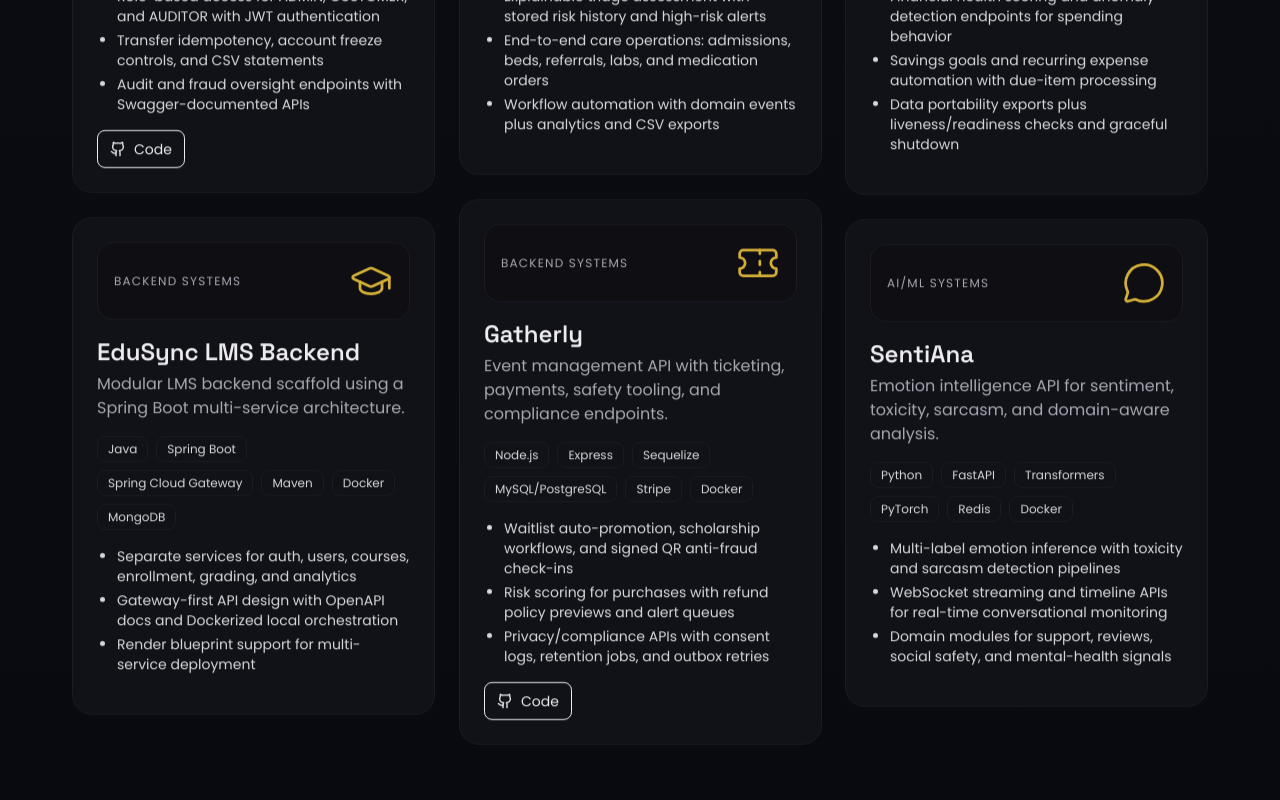
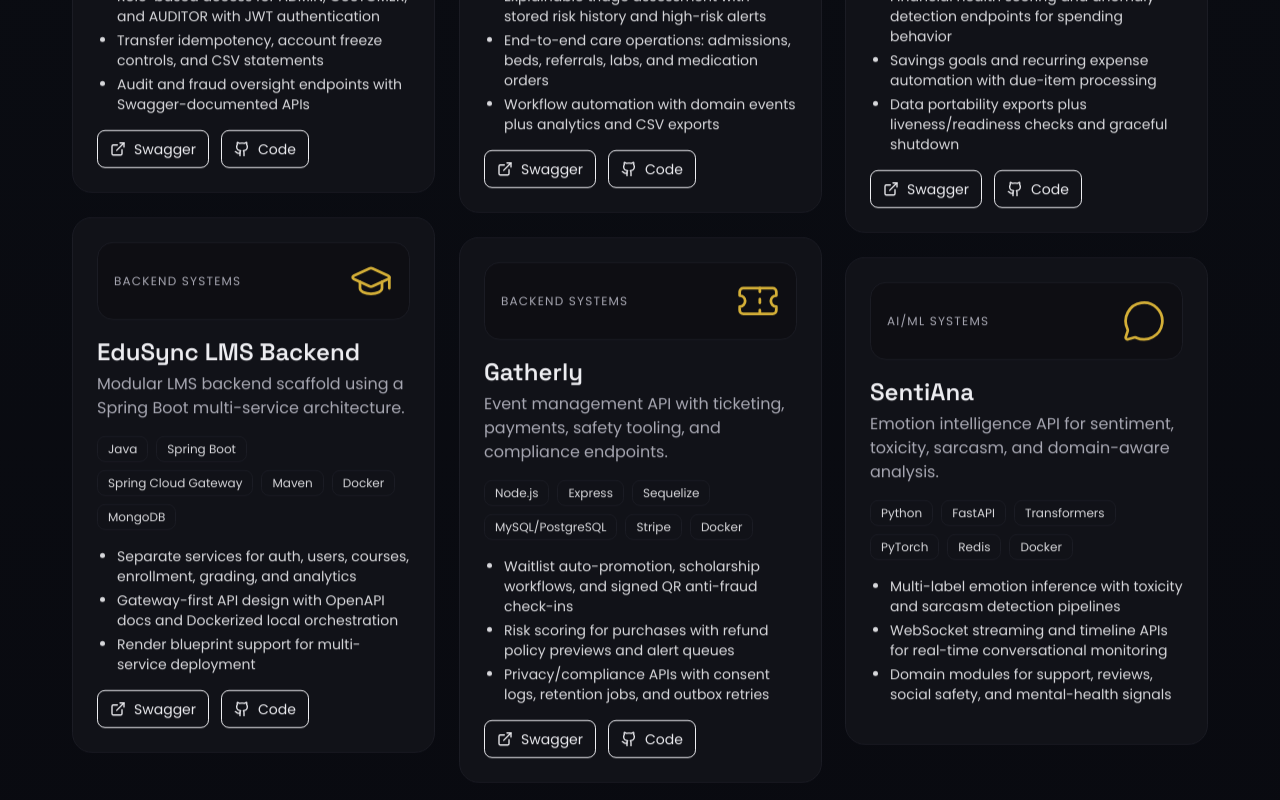
Before and after one commit to OdileDuhirimana/Portfolio, a Next.js app: page / in a window 1280 px wide. Shown: the part 1220-2020 px from the top of the page. Built offline with nearby package versions, Linux system fonts and the light colour scheme; no server answers.

Commit message:
feat(portfolio): add swagger and live demo project links

```diff
--- a/components/CaseStudyLayout.tsx
+++ b/components/CaseStudyLayout.tsx
@@ -10,6 +10,7 @@
     tech: string[];
     metrics?: { label: string; value: string }[];
     liveUrl?: string;
+    swaggerUrl?: string;
     repoUrl?: string;
     role?: string;
     duration?: string;
@@ -30,6 +31,7 @@
         <div className="mt-3 flex flex-wrap gap-2">{project.tech.map(t => <TechBadge key={t} label={t} />)}</div>
         <div className="mt-4 flex gap-3">
           {project.liveUrl ? <a href={project.liveUrl} className="rounded-lg border px-3 py-2">Live Demo</a> : null}
+          {project.swaggerUrl ? <a href={project.swaggerUrl} className="rounded-lg border px-3 py-2">Swagger</a> : null}
           {project.repoUrl ? <a href={project.repoUrl} className="rounded-lg border px-3 py-2">Source Code</a> : null}
         </div>
       </header>
--- a/components/ProjectCard.tsx
+++ b/components/ProjectCard.tsx
@@ -12,13 +12,14 @@
   highlights: string[];
   metrics?: { label: string; value: string }[];
   liveUrl?: string;
+  swaggerUrl?: string;
   repoUrl?: string;
   slug: string;
   category: import("@/data/projects").Category;
 };
 
 export default function ProjectCard(props: Props) {
-  const { title, tagline, tech, highlights, liveUrl, repoUrl, slug, category } = props;
+  const { title, tagline, tech, highlights, liveUrl, swaggerUrl, repoUrl, slug, category } = props;
   const coverMap: Record<Props["category"], { label: string }> = {
     backend: { label: "Backend Systems" },
     frontend: { label: "Frontend Experience" },
@@ -27,7 +28,6 @@
   };
   const cover = coverMap[category];
   const reduce = useReducedMotion();
-  const liveLabel = category === "backend" ? "Swagger" : "Live Demo";
   return (
     <motion.article
       layout
@@ -62,7 +62,13 @@
         {liveUrl && (
           <a className="inline-flex items-center gap-2 rounded-lg border px-3 py-2 text-sm hover:bg-white/5"
              href={liveUrl} target="_blank" rel="noreferrer">
-            <ExternalLink className="w-4 h-4" /> {liveLabel}
+            <ExternalLink className="w-4 h-4" /> Live Demo
+          </a>
+        )}
+        {swaggerUrl && (
+          <a className="inline-flex items-center gap-2 rounded-lg border px-3 py-2 text-sm hover:bg-white/5"
+             href={swaggerUrl} target="_blank" rel="noreferrer">
+            <ExternalLink className="w-4 h-4" /> Swagger
           </a>
         )}
         {repoUrl && (
--- a/components/ProjectGrid.tsx
+++ b/components/ProjectGrid.tsx
@@ -31,6 +31,7 @@
             highlights={p.highlights}
             metrics={p.metrics}
             liveUrl={p.liveUrl}
+            swaggerUrl={p.swaggerUrl}
             repoUrl={p.repoUrl}
           />
         </motion.div>
--- a/data/projects.ts
+++ b/data/projects.ts
@@ -12,6 +12,7 @@
   highlights: Highlight[];
   metrics?: Metric[];
   liveUrl?: string;
+  swaggerUrl?: string;
   repoUrl?: string;
   caseStudy?: string;
   images?: string[];
@@ -35,6 +36,7 @@
       "Transfer idempotency, account freeze controls, and CSV statements",
       "Audit and fraud oversight endpoints with Swagger-documented APIs"
     ],
+    swaggerUrl: "https://github.com/OdileDuhirimana/NovaBank#swagger--api-docs",
     repoUrl: "https://github.com/OdileDuhirimana/NovaBank"
   },
   {
@@ -47,7 +49,9 @@
       "Separate services for auth, users, courses, enrollment, grading, and analytics",
       "Gateway-first API design with OpenAPI docs and Dockerized local orchestration",
       "Render blueprint support for multi-service deployment"
-    ]
+    ],
+    swaggerUrl: "https://github.com/OdileDuhirimana/EduSync#whats-included-now",
+    repoUrl: "https://github.com/OdileDuhirimana/EduSync"
   },
   {
     title: "CareFlow API",
@@ -59,7 +63,9 @@
       "Explainable triage assessment with stored risk history and high-risk alerts",
       "End-to-end care operations: admissions, beds, referrals, labs, and medication orders",
       "Workflow automation with domain events plus analytics and CSV exports"
-    ]
+    ],
+    swaggerUrl: "https://github.com/OdileDuhirimana/CareFlow#key-endpoints",
+    repoUrl: "https://github.com/OdileDuhirimana/CareFlow"
   },
   {
     title: "Gatherly",
@@ -72,6 +78,7 @@
       "Risk scoring for purchases with refund policy previews and alert queues",
       "Privacy/compliance APIs with consent logs, retention jobs, and outbox retries"
     ],
+    swaggerUrl: "https://github.com/OdileDuhirimana/Gatherly#api-docs-and-collection",
     repoUrl: "https://github.com/OdileDuhirimana/Gatherly"
   },
   {
@@ -84,7 +91,9 @@
       "Financial health scoring and anomaly detection endpoints for spending behavior",
       "Savings goals and recurring expense automation with due-item processing",
       "Data portability exports plus liveness/readiness checks and graceful shutdown"
-    ]
+    ],
+    swaggerUrl: "https://github.com/OdileDuhirimana/Trackella#api-docs",
+    repoUrl: "https://github.com/OdileDuhirimana/Trackella"
   },
   {
     title: "Vitals CareOps",
@@ -101,6 +110,7 @@
       { label: "Seeded records", value: "120 patients" },
       { label: "Roles", value: "3 RBAC levels" }
     ],
+    liveUrl: "https://github.com/OdileDuhirimana/health-tracker#deployment",
     repoUrl: "https://github.com/OdileDuhirimana/health-tracker"
   },
   {
@@ -113,7 +123,9 @@
       "Modular apps for posts, events, clubs, chats, stories, polls, groups, and marketplace",
       "Real-time communication and notifications via Channels-based socket infrastructure",
       "Role-aware social workflows for students, club admins, and campus admins"
-    ]
+    ],
+    liveUrl: "https://github.com/OdileDuhirimana/CampusConnect/tree/main/frontend",
+    repoUrl: "https://github.com/OdileDuhirimana/CampusConnect"
   },
   {
     title: "SafeShop",
@@ -126,6 +138,7 @@
       "Trust scoring and inventory forecasting for seller-side operational insights",
       "Integrated order lifecycle, returns flow, and event-driven notifications"
     ],
+    liveUrl: "https://github.com/OdileDuhirimana/SafeShop#quick-start-docker",
     repoUrl: "https://github.com/OdileDuhirimana/SafeShop"
   },
   {
```
